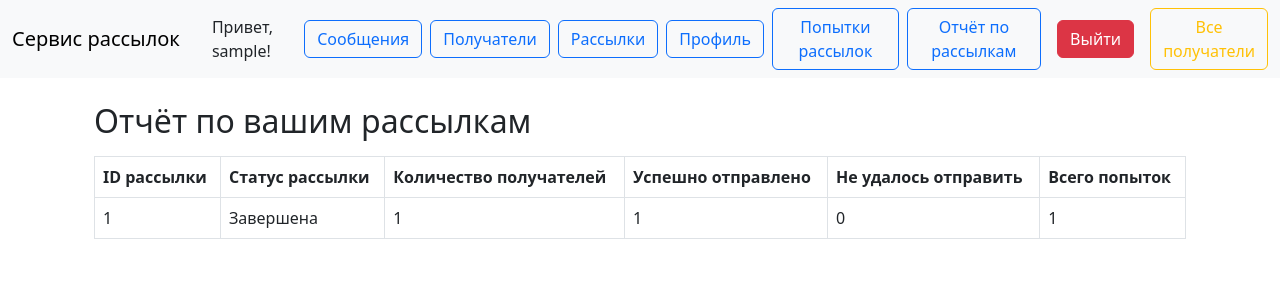
After one commit to mayyatokarskaya/mailing_service, a Django app: page /report/ in a window 1280 px wide. The commit adds this page. Shown: the top 300 px of the page. Run offline with Django 5.2, Linux system fonts and the light colour scheme; a user stored in the database is signed in; tables that the repository leaves empty hold one stand-in row (values such as "Sample post").

Commit message:
a page with mailing reports has been assembled

```diff
--- a/config/urls.py
+++ b/config/urls.py
@@ -2,7 +2,7 @@ from django.contrib import admin
 from django.urls import path, include
 
 from mailing import views
-from mailing.views import send_mailing_view, MailingAttemptListView
+from mailing.views import send_mailing_view, MailingAttemptListView, MailingReportView
 from mailing.views import home
 from mailing.views import (
     RecipientListView,
@@ -27,4 +27,5 @@ urlpatterns = [
     path("manager/recipients/", views.ManagerRecipientListView.as_view(), name="manager_recipient_list"),
     path("", include("mailing.urls")),
     path("attempts/", MailingAttemptListView.as_view(), name="attempt_list"),
+    path("report/", MailingReportView.as_view(), name="mailing_report"),
 ]
--- a/mailing/models.py
+++ b/mailing/models.py
@@ -112,7 +112,7 @@ class MailingAttempt(models.Model):
     attempt_time = models.DateTimeField(auto_now_add=True)
     status = models.CharField(max_length=7, choices=STATUS_CHOICES)
     server_response = models.TextField()
-    mailing = models.ForeignKey(Mailing, on_delete=models.CASCADE)
+    mailing = models.ForeignKey(Mailing, on_delete=models.CASCADE, related_name='attempts')
 
     def __str__(self):
         return f"Попытка {self.id} ({self.get_status_display()})"
--- a/mailing/templates/mailing/base.html
+++ b/mailing/templates/mailing/base.html
@@ -20,7 +20,9 @@
             <a href="{% url 'mailing_list' %}" class="btn btn-outline-primary">Рассылки</a>
             <a href="{% url 'profile' %}" class="btn btn-outline-primary">Профиль</a>
 
-                <a href="{% url 'attempt_list' %}"class="btn btn-outline-primary" >Попытки рассылок</a>
+            <a href="{% url 'attempt_list' %}"class="btn btn-outline-primary" >Попытки рассылок</a>
+
+            <a class="btn btn-outline-primary" href="{% url 'mailing_report' %}">Отчёт по рассылкам</a>
 
 
             <form action="{% url 'logout' %}" method="post" class="d-inline ms-2">
--- /dev/null
+++ b/mailing/templates/mailing/mailing_report.html
@@ -0,0 +1,36 @@
+{% extends "mailing/base.html" %}
+
+{% block content %}
+<div class="container mt-4">
+    <h2>Отчёт по вашим рассылкам</h2>
+
+    {% if report %}
+        <table class="table table-bordered mt-3">
+            <thead>
+                <tr>
+                    <th>ID рассылки</th>
+                    <th>Статус рассылки</th>
+                    <th>Количество получателей</th>
+                    <th>Успешно отправлено</th>
+                    <th>Не удалось отправить</th>
+                    <th>Всего попыток</th>
+                </tr>
+            </thead>
+            <tbody>
+                {% for item in report %}
+                <tr>
+                    <td>{{ item.mailing.id }}</td>
+                    <td>{{ item.mailing.get_status_display }}</td>
+                    <td>{{ item.mailing.recipients.count }}</td>
+                    <td>{{ item.success }}</td>
+                    <td>{{ item.failed }}</td>
+                    <td>{{ item.total }}</td>
+                </tr>
+                {% endfor %}
+            </tbody>
+        </table>
+    {% else %}
+        <p>У вас нет созданных рассылок.</p>
+    {% endif %}
+</div>
+{% endblock %}
--- a/mailing/views.py
+++ b/mailing/views.py
@@ -5,6 +5,8 @@ from django.views.decorators.cache import cache_page
 
 from mailing.models import Mailing, MailingAttempt
 from django.contrib import messages
+
+from . import models
 from .mixins import OwnerRequiredMixin
 
 from django.urls import reverse_lazy
@@ -12,6 +14,9 @@ from django.views.generic import ListView, DetailView, CreateView, UpdateView, D
 from .models import Recipient
 
 from .models import Message
+
+from django.views.generic import TemplateView
+from django.db.models import Count, Q
 
 
 def send_mailing_view(request, mailing_id):
@@ -226,3 +231,27 @@ class MailingAttemptListView(LoginRequiredMixin, ListView):
         if self.request.user.is_staff:
             return MailingAttempt.objects.all()
         return MailingAttempt.objects.filter(mailing__owner=self.request.user)
+
+
+class MailingReportView(LoginRequiredMixin, TemplateView):
+    template_name = "mailing/mailing_report.html"
+
+    def get_context_data(self, **kwargs):
+        context = super().get_context_data(**kwargs)
+        user_mailings = Mailing.objects.filter(owner=self.request.user)
+
+        report = []
+        for mailing in user_mailings:
+            attempts = mailing.attempts.all()
+            success_count = attempts.filter(status="success").count()
+            failed_count = attempts.filter(status="failed").count()
+
+            report.append({
+                "mailing": mailing,
+                "success": success_count,
+                "failed": failed_count,
+                "total": attempts.count(),
+            })
+
+        context["report"] = report
+        return context
```
Also changed, not shown: mailing/migrations/0006_alter_mailingattempt_mailing.py (added), media/avatars/hedgehog.jpg (added).
